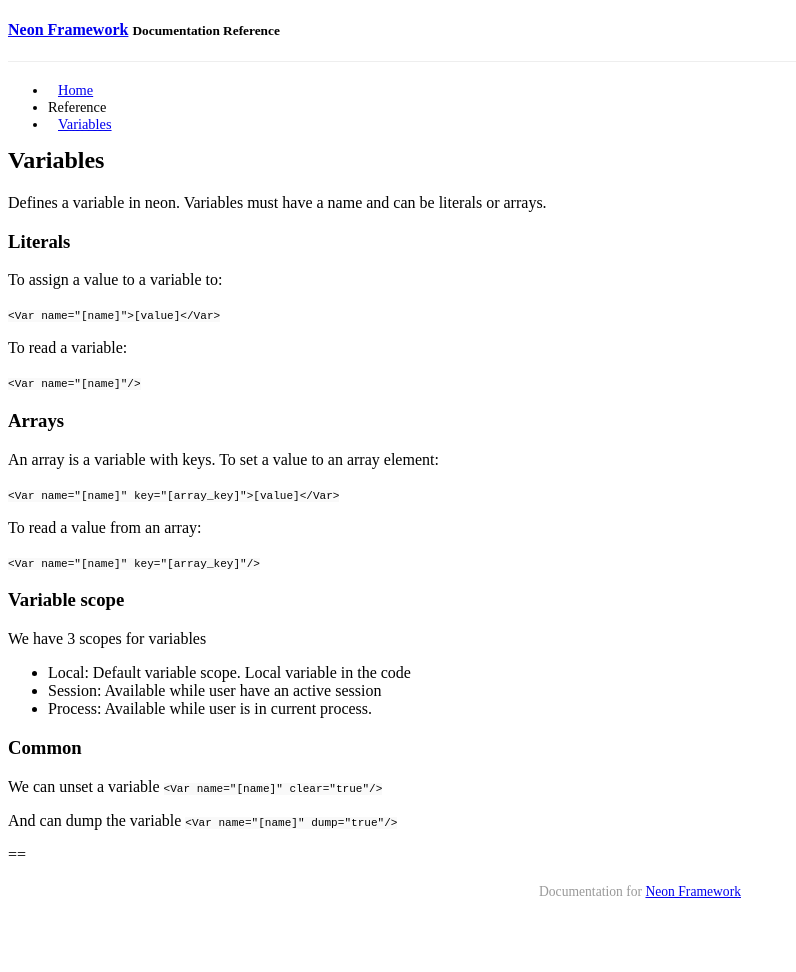
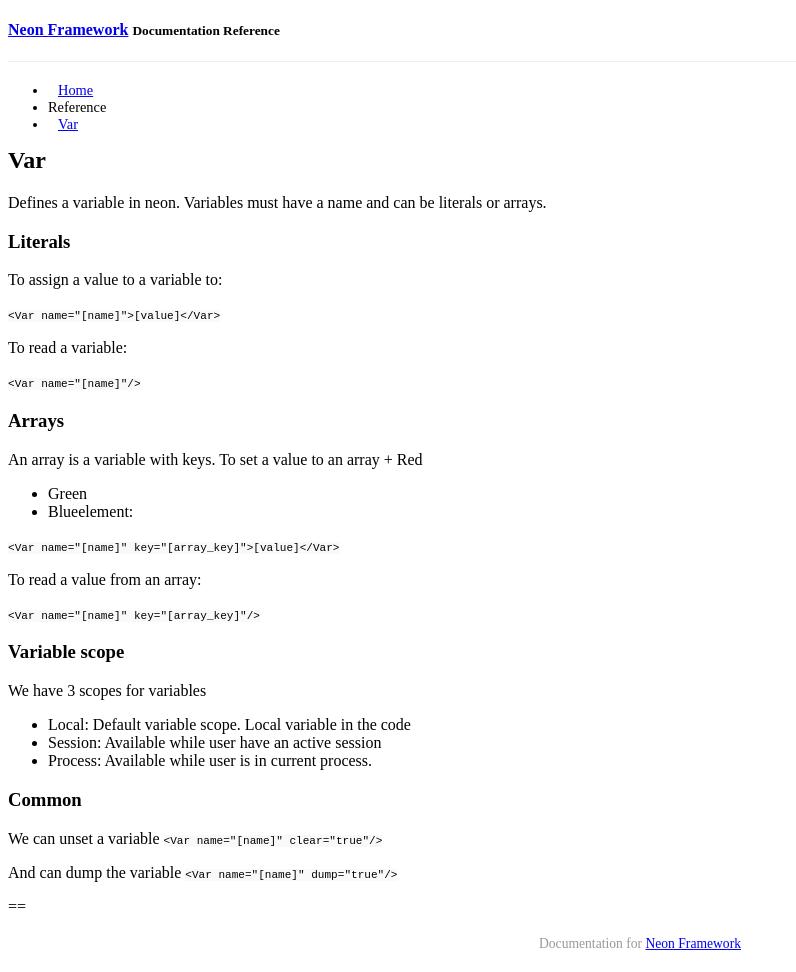
Before and after one commit to paulotavares/kuink, a Jekyll site: the page built from _posts/2014-02-12-var.md, in a window 1280 px wide. Shown: the whole page, without its empty margins (0-796 px from the left). Built offline with Jekyll 4.4.1, drawn with Linux system fonts in a browser that asks for light colours; Markdown is read by kramdown in place of the engine named in the settings; a style sheet for code colours, icons or effects is not loaded; before the commit the page ends 920 px from its top, so only the background shows below that.

Commit message:
Variable docs

```diff
--- a/_posts/2014-02-12-var.md
+++ b/_posts/2014-02-12-var.md
@@ -1,6 +1,6 @@
 ---
 layout: page
-title: "Variables"
+title: "Var"
 category: ref
 date: 2014-02-12 01:11:00
 ---
@@ -23,7 +23,9 @@
 
 ### Arrays
 An array is a variable with keys.
-To set a value to an array element:
+To set a value to an array +   Red
++   Green
++   Blueelement:
 
 ``<Var name="[name]" key="[array_key]">[value]</Var>``
 
@@ -34,6 +36,7 @@
 
 ### Variable scope
 We have 3 scopes for variables
+
 +   Local: Default variable scope. Local variable in the code
 +   Session: Available while user have an active session
 +   Process: Available while user is in current process.
```
